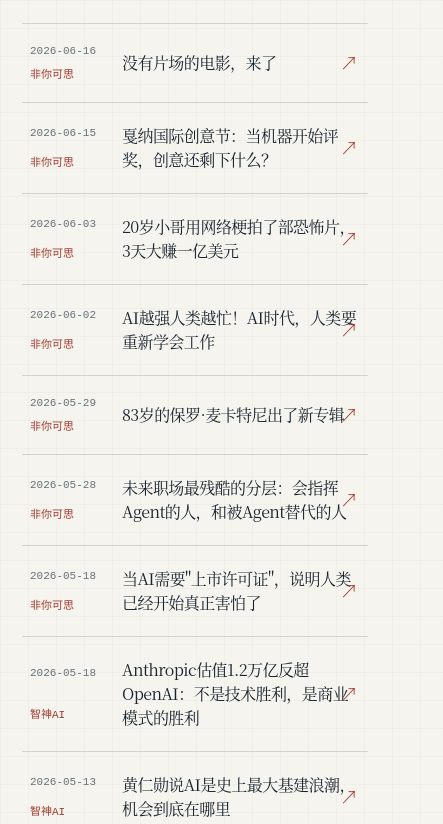
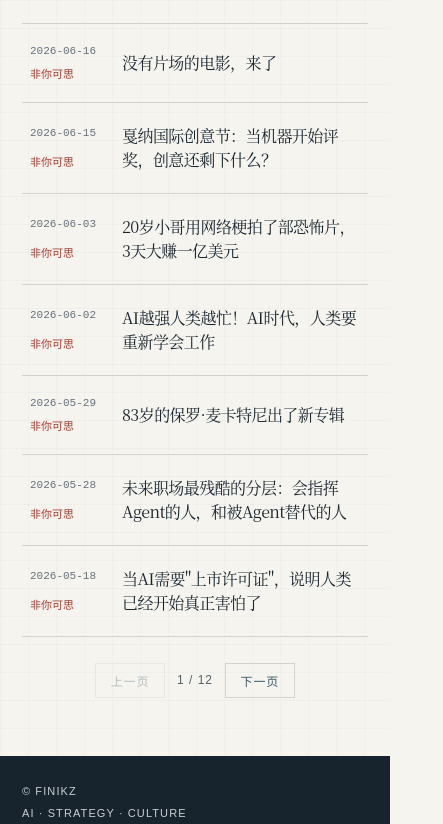
Before and after one commit to finikz/finikz.cn, a Next.js app: page /articles in a window 390 px wide. Shown: the part 840-1664 px from the top of the page, 443 px wide, since content can reach past the window. Built offline with nearby package versions, Linux system fonts and the light colour scheme.

Commit message:
Paginate article archive

```diff
--- a/app/articles/ArticleIndex.tsx
+++ b/app/articles/ArticleIndex.tsx
@@ -7,22 +7,27 @@ type Summary = { slug: string; title: string; collection: string; date: string }
 export default function ArticleIndex({ articles, collections }: { articles: Summary[]; collections: string[] }) {
   const [collection, setCollection] = useState("全部");
   const [query, setQuery] = useState("");
+  const [page, setPage] = useState(1);
   const visible = useMemo(() => articles.filter((article) =>
     (collection === "全部" || article.collection === collection) && article.title.toLowerCase().includes(query.toLowerCase()),
   ), [articles, collection, query]);
+  const totalPages = Math.max(1, Math.ceil(visible.length / 10));
+  const currentPage = Math.min(page, totalPages);
+  const pagedArticles = visible.slice((currentPage - 1) * 10, currentPage * 10);
 
   return <>
     <div className="archive-tools">
       <div className="filters" aria-label="文章分类筛选">
-        {["全部", ...collections].map((item) => <button className={item === collection ? "active" : ""} key={item} onClick={() => setCollection(item)}>{item}</button>)}
+        {["全部", ...collections].map((item) => <button className={item === collection ? "active" : ""} key={item} onClick={() => { setCollection(item); setPage(1); }}>{item}</button>)}
       </div>
-      <label className="search"><span>⌕</span><input value={query} onChange={(event) => setQuery(event.target.value)} placeholder="搜索标题" aria-label="搜索文章标题" /></label>
+      <label className="search"><span>⌕</span><input value={query} onChange={(event) => { setQuery(event.target.value); setPage(1); }} placeholder="搜索标题" aria-label="搜索文章标题" /></label>
     </div>
     <p className="result-count">{visible.length} 篇文章</p>
     <div className="archive-list">
-      {visible.map((article) => <a className="archive-item" href={`/articles/${article.slug}`} key={article.slug}>
-        <time>{article.date}</time><span className="archive-collection">{article.collection}</span><h2>{article.title}</h2><b>↗</b>
+      {pagedArticles.map((article) => <a className="archive-item" href={`/articles/${article.slug}`} key={article.slug}>
+        <time>{article.date}</time><span className="archive-collection">{article.collection}</span><h2>{article.title}</h2>
       </a>)}
     </div>
+    {totalPages > 1 && <nav className="archive-pagination" aria-label="文章分页"><button disabled={currentPage === 1} onClick={() => setPage(currentPage - 1)}>上一页</button><span>{currentPage} / {totalPages}</span><button disabled={currentPage === totalPages} onClick={() => setPage(currentPage + 1)}>下一页</button></nav>}
   </>;
 }
--- a/app/articles/[slug]/page.tsx
+++ b/app/articles/[slug]/page.tsx
@@ -31,6 +31,6 @@ export default async function ArticlePage({ params }: { params: Promise<{ slug:
         {nextArticle ? <a href={`/articles/${nextArticle.slug}`}><span>下一篇</span><strong>{nextArticle.title}</strong></a> : <span />}
       </nav>
     </article>
-    <footer><p>FINIKZ / 张凤鸣</p><p>AI · STRATEGY · CULTURE</p><a href="/articles">返回文章库 ↗</a></footer>
+    <footer><p>© FINIKZ</p><p>AI · STRATEGY · CULTURE</p><a href="/articles">返回文章库 ↗</a></footer>
   </main>;
 }
--- a/app/articles/page.tsx
+++ b/app/articles/page.tsx
@@ -9,6 +9,6 @@ export default function ArticlesPage() {
     <SiteNav active="notes" />
     <header className="archive-hero"><p className="eyebrow"><span /> WRITING ARCHIVE · {articles.length}</p><h1>把看见的，<em>留下来。</em></h1><p>文化、技术、语言与工作现场的持续记录。</p></header>
     <section className="archive-content"><ArticleIndex articles={articles.map(({ body, sourceUrl, ...article }) => article)} collections={collections} /></section>
-    <footer><p>FINIKZ / 张凤鸣</p><p>AI · STRATEGY · CULTURE</p><a href="mailto:mail@finikz.com">MAIL@FINIKZ.COM ↗</a></footer>
+    <footer><p>© FINIKZ</p><p>AI · STRATEGY · CULTURE</p><a href="mailto:mail@finikz.com">MAIL@FINIKZ.COM ↗</a></footer>
   </main>;
 }
--- a/app/consulting.css
+++ b/app/consulting.css
@@ -93,6 +93,11 @@ body {
 .archive-hero h1 { font-size: clamp(56px, 7vw, 110px); }
 .archive-content { padding-top: 38px; padding-bottom: 78px; }
 .archive-item:hover { background: rgba(56, 87, 102, .06); }
+.archive-item { grid-template-columns: 105px 110px 1fr; }
+.archive-pagination { display: flex; align-items: center; justify-content: center; gap: 20px; margin-top: 34px; font: 12px Arial, "PingFang SC", sans-serif; letter-spacing: .08em; color: #53616a; }
+.archive-pagination button { min-width: 70px; border: 1px solid var(--line); background: transparent; padding: 8px 12px; color: #385766; cursor: pointer; font: inherit; }
+.archive-pagination button:hover:not(:disabled) { border-color: #385766; background: #385766; color: var(--paper); }
+.archive-pagination button:disabled { cursor: default; opacity: .35; }
 .filters .active, .filters button:hover { background: #385766; border-color: #385766; }
 .article-body { color: #27343b; }
 .article-navigation { display: grid; grid-template-columns: repeat(2, minmax(0, 1fr)); gap: 30px; margin-top: 58px; padding-top: 20px; border-top: 2px solid var(--ink); }
@@ -144,6 +149,9 @@ footer a { color: #f2b19b; }
   .about-stream h3 { font-size: 23px; }
   .about-stream p { font-size: 15px; }
   .archive-content { padding: 28px 22px 58px; }
+.archive-item { grid-template-columns: 84px 1fr; }
+.archive-item h2 { grid-column: 2; grid-row: 1 / 3; }
+.archive-pagination { gap: 12px; margin-top: 26px; }
   .works-hero { padding: 58px 22px 36px; }
   .works-feature { padding: 40px 0; }
   .works-grid { padding: 40px 22px 58px; }
--- a/app/works/dionysus-trilogy/page.tsx
+++ b/app/works/dionysus-trilogy/page.tsx
@@ -9,5 +9,5 @@ const books = [
 ];
 
 export default function DionysusTrilogyPage() {
-  return <main className="trilogy-page"><nav className="nav"><a className="brand" href="/">FINIKZ</a><a className="back-link" href="/works">← 返回作品</a></nav><header className="trilogy-hero"><p className="eyebrow"><span /> TRANSLATION PROJECT · 2026</p><p className="trilogy-kicker">广东人民出版社</p><h1>酒神<br /><em>三部曲</em></h1><div className="trilogy-intro"><p>三册法语译作，以酒为线索，却不止于酒：它们谈风土、工艺、旅行与自由，也谈人如何在感官中重新理解世界。</p><p>译者：张凤鸣 / Finikz</p></div></header><section className="book-shelf" aria-label="酒神三部曲书目">{books.map((book) => <article className="book-entry" key={book.no}><div className={`book-cover ${book.color}`}><span>{book.no}</span><p>{book.original}</p><h2>{book.title}</h2><i>FINIKZ 译</i></div><div className="book-copy"><p className="book-index">VOLUME {book.no} / 2026</p><h2>{book.title}</h2><p className="book-author">[法] {book.author}</p><p>{book.note}</p><p className="book-publisher">广东人民出版社</p></div></article>)}</section><section className="trilogy-statement"><p>译者的工作，不只是把一门语言换成另一门语言；更是在保留质地、节奏与世界观的同时，为中文读者重新打开一种感受的方式。</p><span>张凤鸣 / Finikz</span></section><footer><p>FINIKZ / 张凤鸣</p><p>AI · STRATEGY · CULTURE</p><a href="https://www.douban.com/people/phoenixZ/works" target="_blank" rel="noreferrer">豆瓣作品页 ↗</a></footer></main>;
+  return <main className="trilogy-page"><nav className="nav"><a className="brand" href="/">FINIKZ</a><a className="back-link" href="/works">← 返回作品</a></nav><header className="trilogy-hero"><p className="eyebrow"><span /> TRANSLATION PROJECT · 2026</p><p className="trilogy-kicker">广东人民出版社</p><h1>酒神<br /><em>三部曲</em></h1><div className="trilogy-intro"><p>三册法语译作，以酒为线索，却不止于酒：它们谈风土、工艺、旅行与自由，也谈人如何在感官中重新理解世界。</p><p>译者：张凤鸣 / Finikz</p></div></header><section className="book-shelf" aria-label="酒神三部曲书目">{books.map((book) => <article className="book-entry" key={book.no}><div className={`book-cover ${book.color}`}><span>{book.no}</span><p>{book.original}</p><h2>{book.title}</h2><i>FINIKZ 译</i></div><div className="book-copy"><p className="book-index">VOLUME {book.no} / 2026</p><h2>{book.title}</h2><p className="book-author">[法] {book.author}</p><p>{book.note}</p><p className="book-publisher">广东人民出版社</p></div></article>)}</section><section className="trilogy-statement"><p>译者的工作，不只是把一门语言换成另一门语言；更是在保留质地、节奏与世界观的同时，为中文读者重新打开一种感受的方式。</p><span>张凤鸣 / Finikz</span></section><footer><p>© FINIKZ</p><p>AI · STRATEGY · CULTURE</p><a href="https://www.douban.com/people/phoenixZ/works" target="_blank" rel="noreferrer">豆瓣作品页 ↗</a></footer></main>;
 }
```
